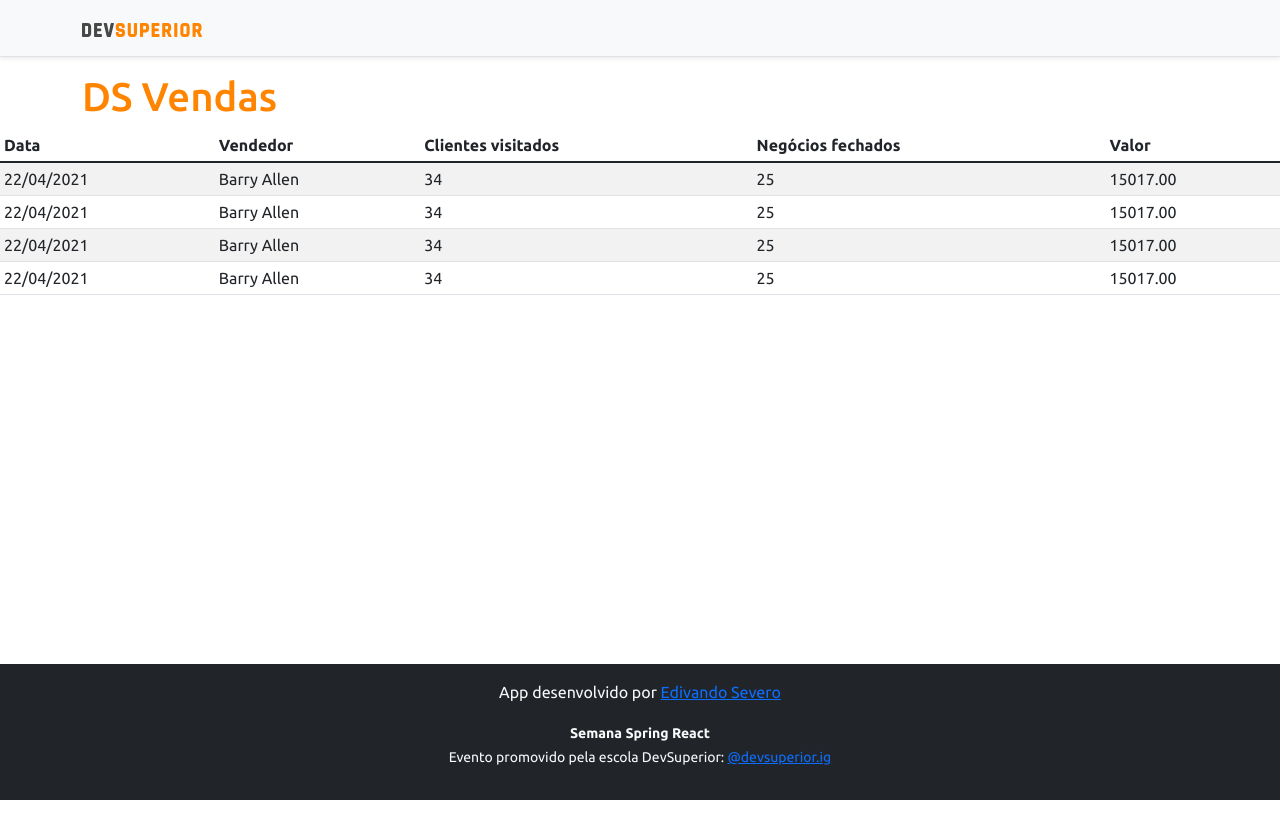
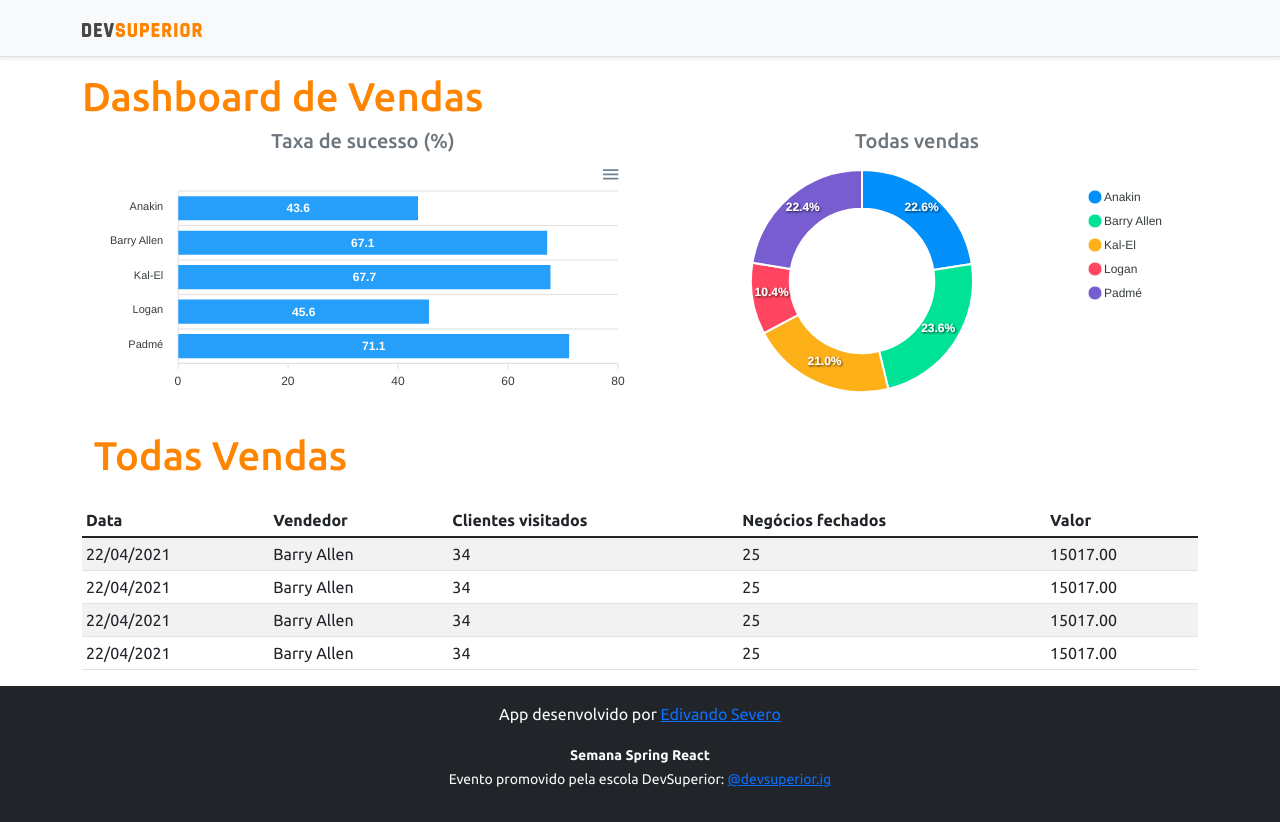
Before and after one commit to edivandosevero05/projeto-sds4, a React (Create React App) app in the folder frontend/: page / in a window 1280 px wide. Before the commit the page ends 800 px from the top, so only its background shows below. Built offline with nearby package versions, Linux system fonts and the light colour scheme.

Commit message:
Static charts

```diff
--- a/frontend/package.json
+++ b/frontend/package.json
@@ -11,8 +11,10 @@
     "@types/node": "^12.0.0",
     "@types/react": "^17.0.0",
     "@types/react-dom": "^17.0.0",
+    "apexcharts": "^3.28.1",
     "bootstrap": "^5.1.0",
     "react": "^17.0.2",
+    "react-apexcharts": "^1.3.9",
     "react-dom": "^17.0.2",
     "react-scripts": "4.0.3",
     "typescript": "^4.1.2",
--- a/frontend/src/App.tsx
+++ b/frontend/src/App.tsx
@@ -1,15 +1,30 @@
 import NavBar from 'components/NavBar';
 import Footer from 'components/Footer';
 import DataTable from 'components/DataTable';
+import BarChart from 'components/BarChart';
+import DonutChart from 'components/DonutChart';
 
 function App() {
   return (
     <>
       <NavBar />
       <div className="container">
-        <h1 className="text-primary">DS Vendas</h1>
+        <h1 className="text-primary"> Dashboard de Vendas</h1>
+      <div className="row px-3">
+        <div className="col-sm-6">
+          <h5 className="text-center text-secondary">Taxa de sucesso (%)</h5>
+          <BarChart />
+        </div>
+        <div className="col-sm-6">
+          <h5 className="text-center text-secondary">Todas vendas</h5>
+          <DonutChart />
+        </div>
+      </div>
+      <div className="container py-3">
+        <h1 className="text-primary">Todas Vendas</h1>
       </div>
       <DataTable />
+      </div>
       <Footer />
     </>
   );
--- /dev/null
+++ b/frontend/src/components/BarChart/index.tsx
@@ -0,0 +1,33 @@
+import Chart from 'react-apexcharts'
+
+const BarChart = () => {
+    const options = {
+        plotOptions: {
+            bar: {
+                horizontal: true,
+            }
+        },
+    };
+
+    const mockData = {
+        labels: {
+            categories: ['Anakin', 'Barry Allen', 'Kal-El', 'Logan', 'Padmé']
+        },
+        series: [
+            {
+                name: "% Sucesso",
+                data: [43.6, 67.1, 67.7, 45.6, 71.1]
+            }
+        ]
+    };
+    return (
+        <Chart
+        options={{ ...options, xaxis: mockData.labels} }
+        series = {mockData.series}
+        type = 'bar'
+        height = '240'
+        />
+    );
+}
+
+export default BarChart;
--- /dev/null
+++ b/frontend/src/components/DonutChart/index.jsx
@@ -0,0 +1,24 @@
+import Chart from 'react-apexcharts'
+
+const DonutChart = () => {
+    const mockData = {
+        series: [477138, 499928, 444867, 220426, 473088],
+        labels: ['Anakin', 'Barry Allen', 'Kal-El', 'Logan', 'Padmé']
+    }
+
+    const options = {
+        legend: {
+            show: true
+        }
+    }
+    return (
+        <Chart
+        options={{ ...options, labels: mockData.labels} }
+        series = {mockData.series}
+        type = 'donut'
+        height = '240'
+        />
+    );
+}
+
+export default DonutChart;
```
Also changed, not shown: 1 other file (tests, documents, lock files or other folders).
